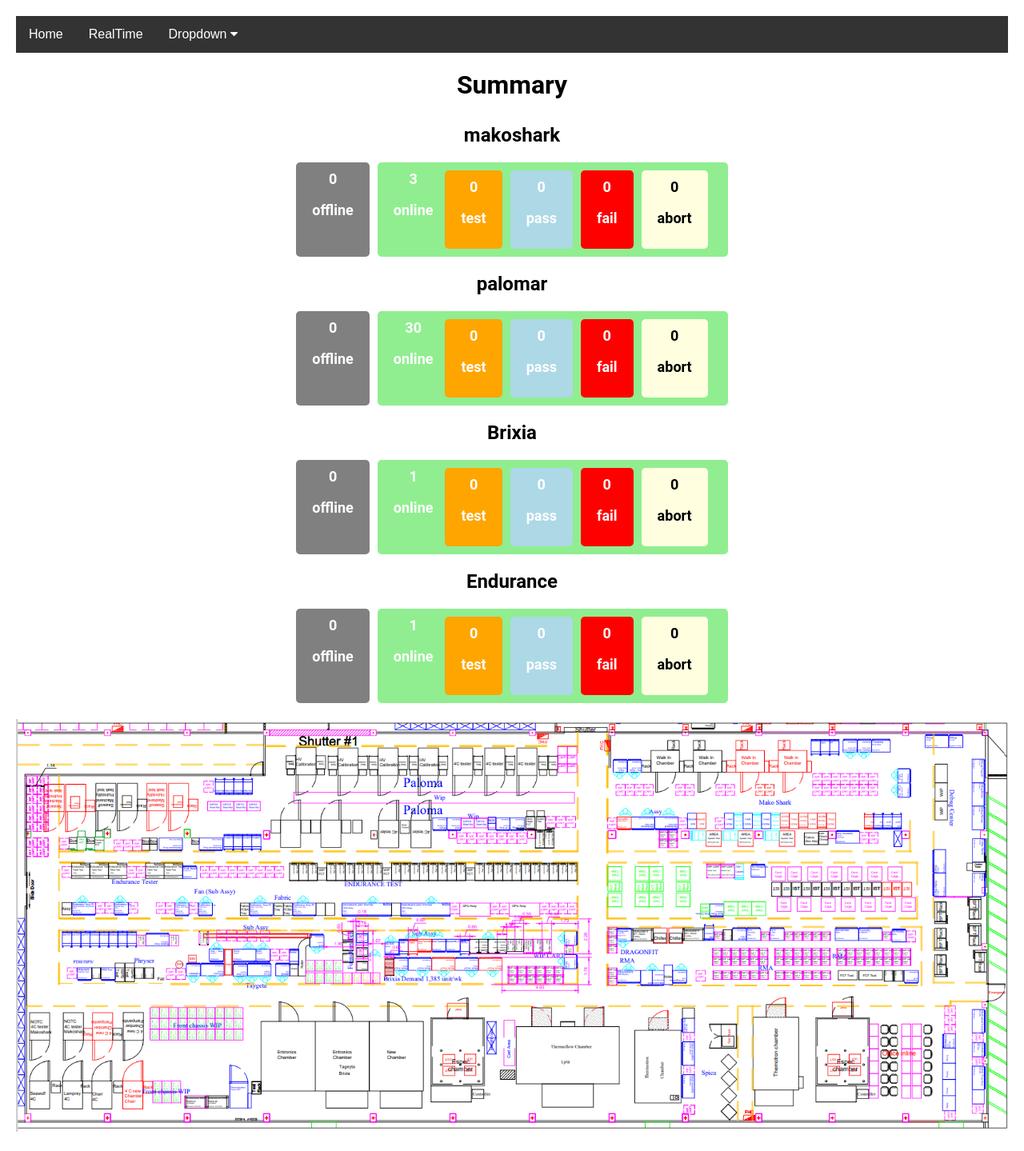
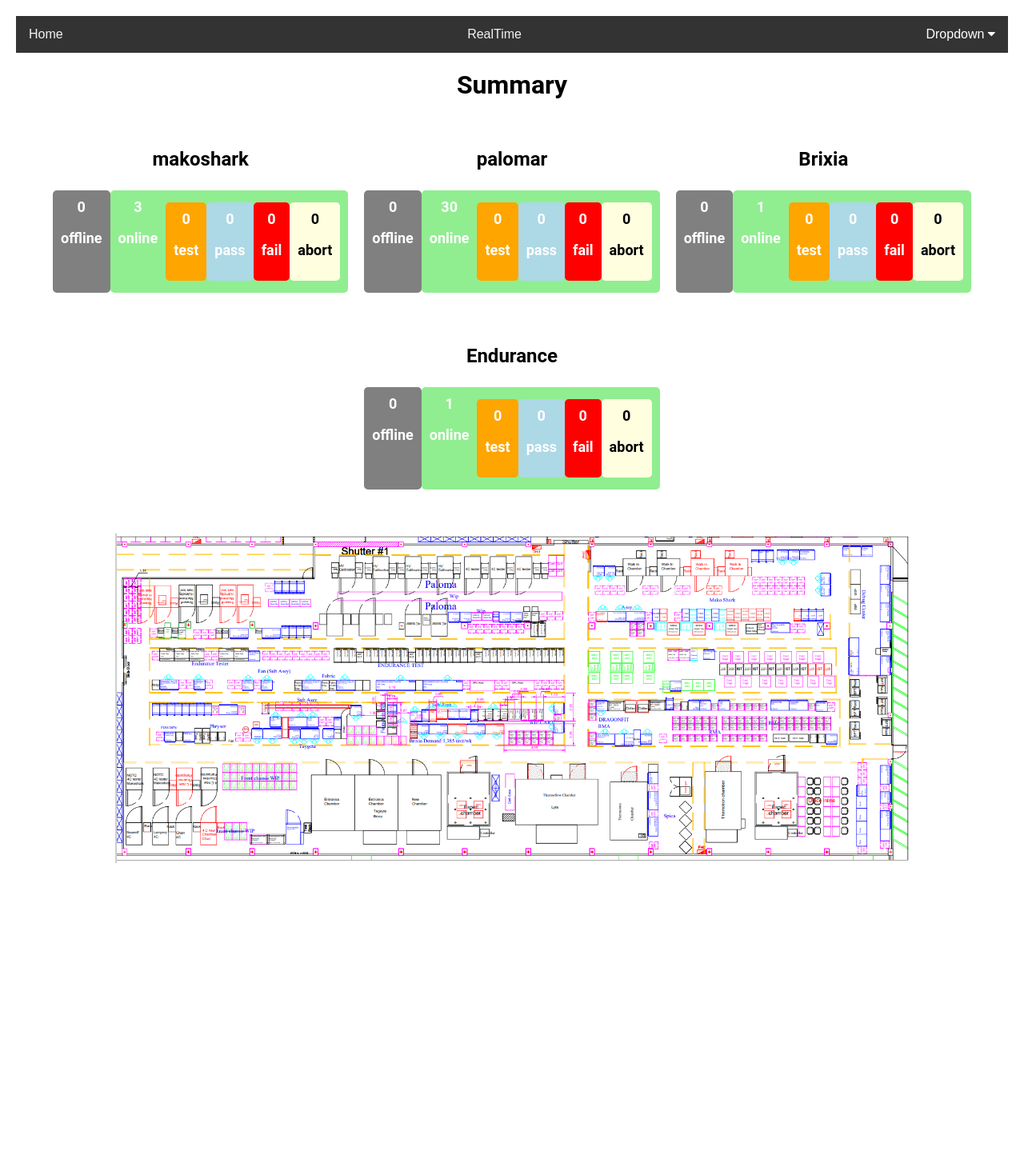
Before and after one commit to ArheaTee/Dashboard-CTH, a Flask app: page / in a window 1280 px wide. Shown: the whole page at 80% size. After the commit the page ends 1079 px from the top, so only its background shows below. Run offline with Flask 3, Linux system fonts and the light colour scheme; data that the repository does not hold is empty; some libraries are stand-ins or nearby versions.

Commit message:
หน้า home

```diff
--- a/templates/index.html
+++ b/templates/index.html
@@ -4,6 +4,84 @@
 <meta name="viewport" content="width=device-width, initial-scale=1">
 <link rel="stylesheet" href="https://cdnjs.cloudflare.com/ajax/libs/font-awesome/4.7.0/css/font-awesome.min.css">
 <link rel="stylesheet" href="{{ url_for('static', filename='style.css') }}">
+<style>
+    .navbar {
+        display: flex;
+        justify-content: space-between;
+        background-color: #333;
+        overflow: hidden;
+    }
+    .navbar a, .dropdown .dropbtn {
+        float: left;
+        display: block;
+        color: #f2f2f2;
+        text-align: center;
+        padding: 14px 16px;
+        text-decoration: none;
+    }
+    .dropdown {
+        float: left;
+        overflow: hidden;
+    }
+    .dropdown .dropbtn {
+        font-size: 16px;
+        border: none;
+        outline: none;
+        color: white;
+        background-color: inherit;
+        font-family: inherit;
+        margin: 0;
+    }
+    .navbar a:hover, .dropdown:hover .dropbtn {
+        background-color: red;
+    }
+    .dropdown-content {
+        display: none;
+        position: absolute;
+        background-color: #f9f9f9;
+        min-width: 160px;
+        box-shadow: 0px 8px 16px 0px rgba(0,0,0,0.2);
+        z-index: 1;
+    }
+    .dropdown-content a {
+        float: none;
+        color: black;
+        padding: 12px 16px;
+        text-decoration: none;
+        display: block;
+        text-align: left;
+    }
+    .dropdown-content a:hover {
+        background-color: #ddd;
+    }
+    .dropdown:hover .dropdown-content {
+        display: block;
+    }
+    .summary-container {
+        display: flex;
+        justify-content: center;
+        flex-wrap: wrap;
+    }
+    .group-summary {
+        margin: 10px;
+        text-align: center;
+    }
+    .summary-item {
+        padding: 10px;
+        border-radius: 5px;
+        text-align: center;
+        margin: 5px 0;
+    }
+    .layout-img-container {
+        text-align: center;
+        width: 100%;
+        margin: 20px 0;
+    }
+    .layout-img {
+        width: 80%;
+        height: auto;
+    }
+</style>
 </head>
 <body style="background-color:white;">
 
@@ -21,6 +99,8 @@
 </div>
 
 <h1>Summary</h1>
+
+<div class="summary-container">
     {% for group, summary in summary.items() %}
     <div class="group-summary">
         <h2>{{ group }}</h2>
@@ -48,7 +128,9 @@
         </div>
     </div>
     {% endfor %}
-<div class="container">
+</div>
+
+<div class="layout-img-container">
     <a href="/realtime">
         <img src="{{ url_for('static', filename='Layout-room.png') }}" alt="Room Layout" class="layout-img">
     </a>
```
Lines whose indentation alone changed are shown as unchanged.
